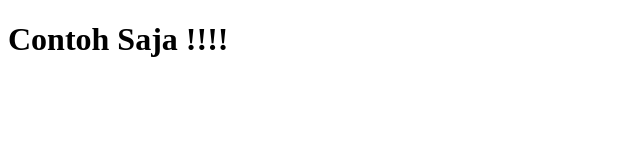
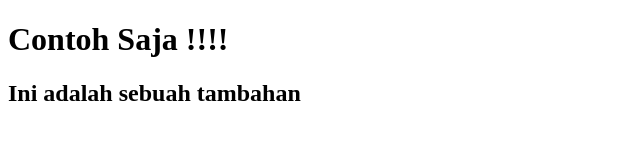
Before and after one commit to anggananda/contohsaja, a plain HTML site: page index.html in a window 1280 px wide. Shown: the whole page, without its empty margins (0-640 px from the left). Drawn offline with Linux system fonts and the light colour scheme.

Commit message:
pembaharuan

```diff
--- a/index.html
+++ b/index.html
@@ -7,5 +7,7 @@
   </head>
   <body>
     <h1>Contoh Saja !!!!</h1>
+    <!-- Tambahan -->
+    <h2>Ini adalah sebuah tambahan</h2>
   </body>
 </html>
```
